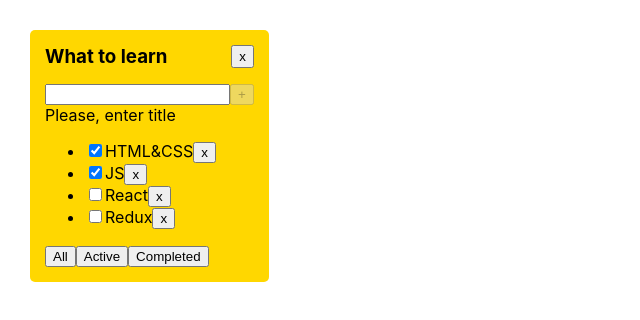
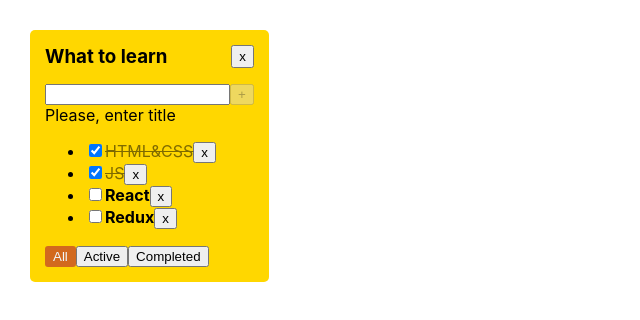
Before and after one commit to dron185/todolist, a React (Create React App) app: page / in a window 1280 px wide. Shown: the top 320 px of the page, without its empty margins (0-640 px from the left). Built offline with nearby package versions, Linux system fonts and the light colour scheme.

Commit message:
feat: add styles to buttons

```diff
--- a/src/App.css
+++ b/src/App.css
@@ -12,3 +12,19 @@
   padding: 15px;
   border-radius: 5px;
 }
+
+.task-done {
+  opacity: 0.5;
+  text-decoration: line-through;
+}
+
+.task {
+  font-weight: bold;
+}
+
+.btn-active {
+  background-color: chocolate;
+  color: aliceblue;
+  border: 2px solid chocolate;
+  border-radius: 3px;
+}
--- a/src/App.tsx
+++ b/src/App.tsx
@@ -60,6 +60,7 @@ function App() {
         <div className="App">
             <Todolist title={"What to learn"}
                       tasks={tasksForTodoList}
+                      filter={filter}
                       removeTask={removeTask}
                       changeFilter={changeFilter}
                       addTask = {addTask}
--- a/src/Button.tsx
+++ b/src/Button.tsx
@@ -4,10 +4,11 @@ type ButtonPropsType = {
     title: string
     onClickHandler?: ()=> void
     isDisabled?: boolean
+    classes?: string
 }
 
-export const Button = ({title, onClickHandler, isDisabled}: ButtonPropsType) => {
+export const Button = ({title, onClickHandler, isDisabled, classes}: ButtonPropsType) => {
     return (
-        <button disabled={isDisabled} onClick={onClickHandler}>{title}</button>
+        <button className={classes} disabled={isDisabled} onClick={onClickHandler}>{title}</button>
     );
 };
--- a/src/Todolist.tsx
+++ b/src/Todolist.tsx
@@ -12,6 +12,7 @@ export type TaskType = {
 type TodolistPropsType = {
     title: string
     tasks: Array<TaskType>
+    filter: FilterValuesType
     addTask: (title: string) => void
     removeTask: (taskId: string) => void
     changeTaskStatus : (taskId: string, newIsDoneValue: boolean) => void
@@ -21,6 +22,7 @@ type TodolistPropsType = {
 export const Todolist = ({
                              title,
                              tasks,
+                             filter,
                              addTask,
                              removeTask,
                              changeTaskStatus,
@@ -42,10 +44,10 @@ export const Todolist = ({
                 <li key={t.id}>
                     <input
                         type="checkbox"
-                        checked={t.isDone}
+                        checked={t.isDone} // true || false
                         onChange={changeStatusHandler}
                     />
-                    <span>{t.title}</span>
+                    <span className={t.isDone ? "task-done" : "task"}>{t.title}</span>
                     <Button title={"x"} onClickHandler={removeTaskHandler}/>
                 </li>
             )
@@ -83,9 +85,21 @@ export const Todolist = ({
             </div>
             {tasksList}
             <div>
-                <Button title={'All'} onClickHandler={changeFilterHandlerCreator('all')}/>
-                <Button title={'Active'} onClickHandler={changeFilterHandlerCreator('completed')}/>
-                <Button title={'Completed'} onClickHandler={changeFilterHandlerCreator('active')}/>
+                <Button
+                    classes={filter === "all" ? "btn-active" : ""}
+                    title={'All'}
+                    onClickHandler={changeFilterHandlerCreator('all')}
+                />
+                <Button
+                    classes={filter === "active" ? "btn-active" : ""}
+                    title={'Active'}
+                    onClickHandler={changeFilterHandlerCreator('active')}
+                />
+                <Button
+                    classes={filter === "completed" ? "btn-active" : ""}
+                    title={'Completed'}
+                    onClickHandler={changeFilterHandlerCreator('completed')}
+                />
             </div>
         </div>
     )
```
